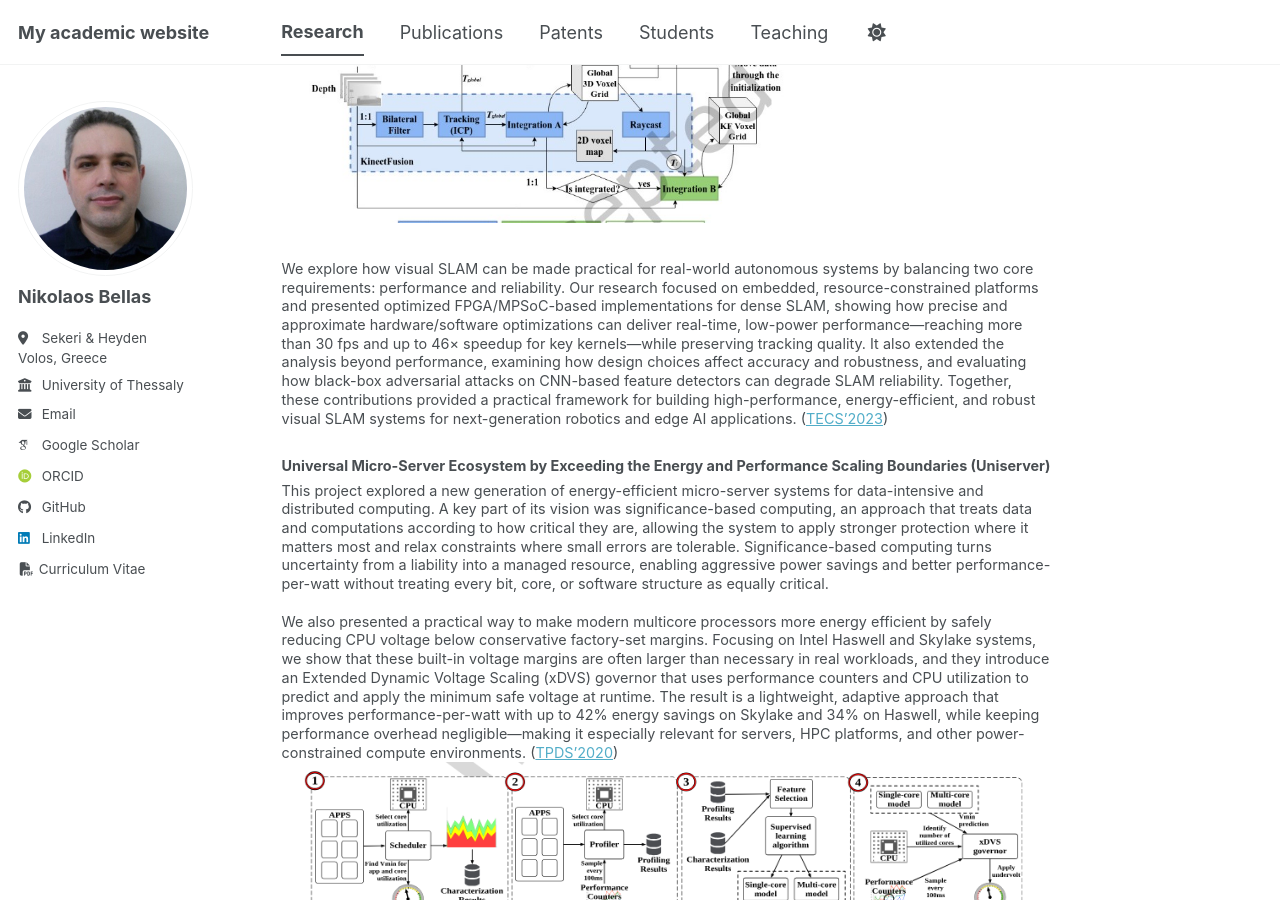
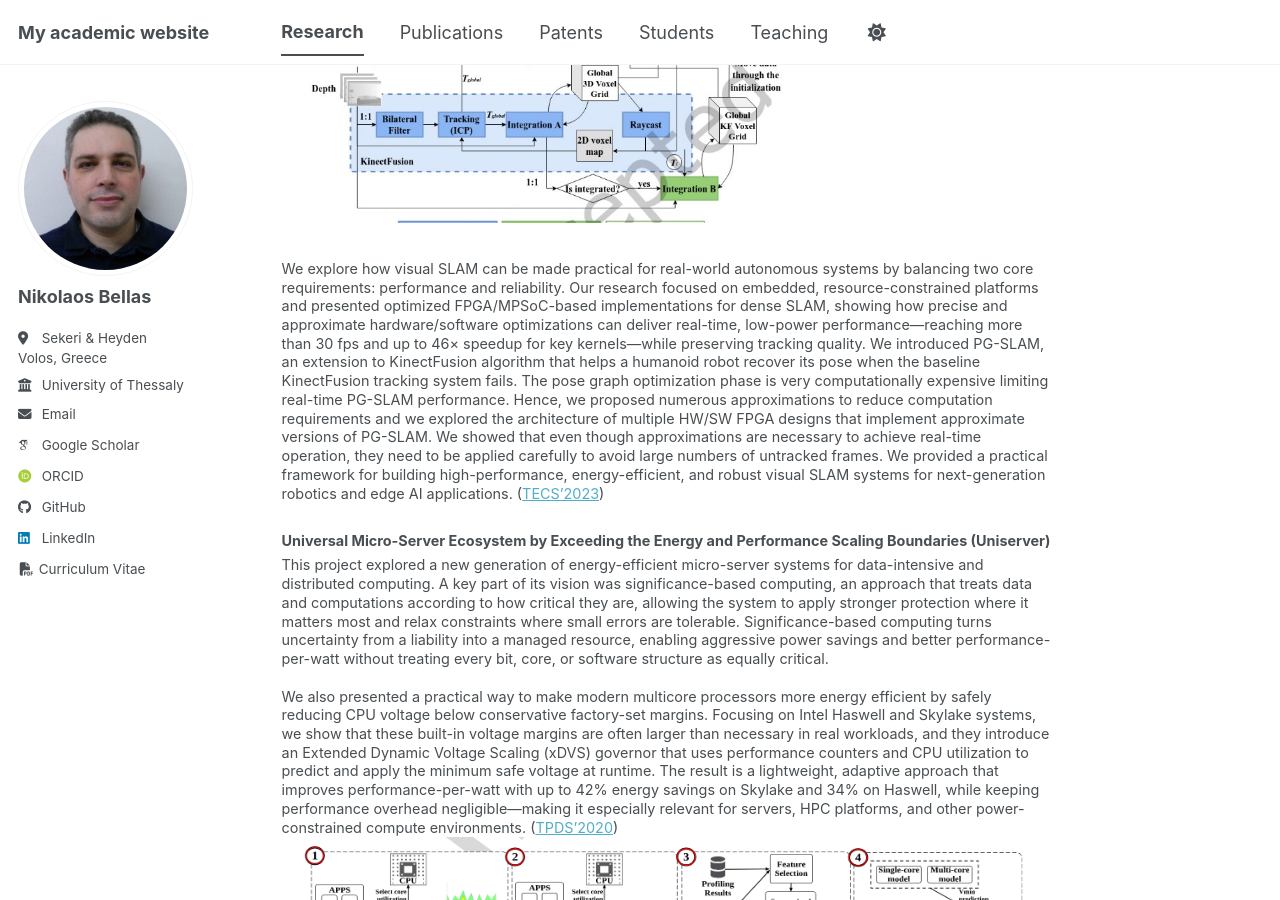
Before and after one commit to nbellas/nbellas.github.io, a Jekyll site: the page built from _pages/research.md, in a window 1280 px wide and 900 px high, scrolled down 1619 px. Built offline with Jekyll 4.4.1, drawn with Linux system fonts in a browser that asks for light colours; some web fonts are replaced; a script bundle is joined from its source files by our own code; library files that are not in the unit come from our copies.

Commit message:
Update research.md

```diff
--- a/_pages/research.md
+++ b/_pages/research.md
@@ -39,9 +39,10 @@ We have also worked on ML inference on FPGAs by introducing [DPUconfig](/files/D
      alt="visual SLAM pipeline"
      width="500"
      style="float: center; margin: 0 0 1rem 1.5rem;">
+<div style="clear: both;"></div>
 
-We explore how visual SLAM can be made practical for real-world autonomous systems by balancing two core requirements: performance and reliability. Our research focused on embedded, resource-constrained platforms and presented optimized FPGA/MPSoC-based implementations for dense SLAM, showing how precise and approximate hardware/software optimizations can deliver real-time, low-power performance—reaching more than 30 fps and up to 46× speedup for key kernels—while preserving tracking quality. It also extended the analysis beyond performance, examining how design choices affect accuracy and robustness, and evaluating how black-box adversarial attacks on CNN-based feature detectors can degrade SLAM reliability. Together, these contributions provided a practical framework for building high-performance, energy-efficient, and robust visual SLAM systems for next-generation robotics and edge AI applications. ([TECS'2023](/files/ACM_Journal_PG_SLAM_Final.pdf))
-<div style="clear: both;"></div>
+We explore how visual SLAM can be made practical for real-world autonomous systems by balancing two core requirements: performance and reliability. Our research focused on embedded, resource-constrained platforms and presented optimized FPGA/MPSoC-based implementations for dense SLAM, showing how precise and approximate hardware/software optimizations can deliver real-time, low-power performance—reaching more than 30 fps and up to 46× speedup for key kernels—while preserving tracking quality. We introduced PG-SLAM, an extension to KinectFusion algorithm that helps a humanoid robot recover its pose when the baseline KinectFusion tracking system fails. The pose graph optimization phase is very computationally expensive limiting real-time PG-SLAM performance. Hence, we proposed numerous approximations to reduce computation requirements and we explored the architecture of multiple HW/SW FPGA designs that implement approximate versions of PG-SLAM. We showed that even though approximations are necessary to achieve real-time operation, they need to be applied carefully to avoid large numbers of untracked frames. We provided a practical framework for building high-performance, energy-efficient, and robust visual SLAM systems for next-generation robotics and edge AI applications. ([TECS'2023](/files/ACM_Journal_PG_SLAM_Final.pdf))
+
 
 <h3>Universal Micro-Server Ecosystem by Exceeding the Energy and Performance Scaling Boundaries (Uniserver)</h3>
 
```
